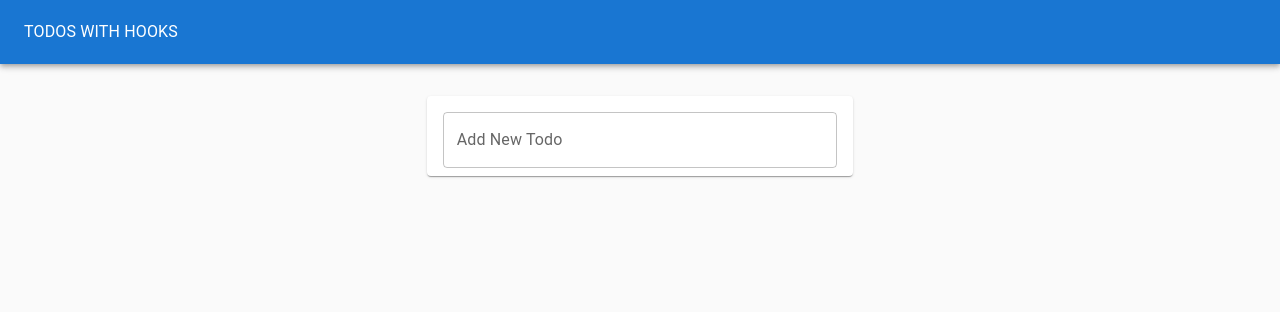
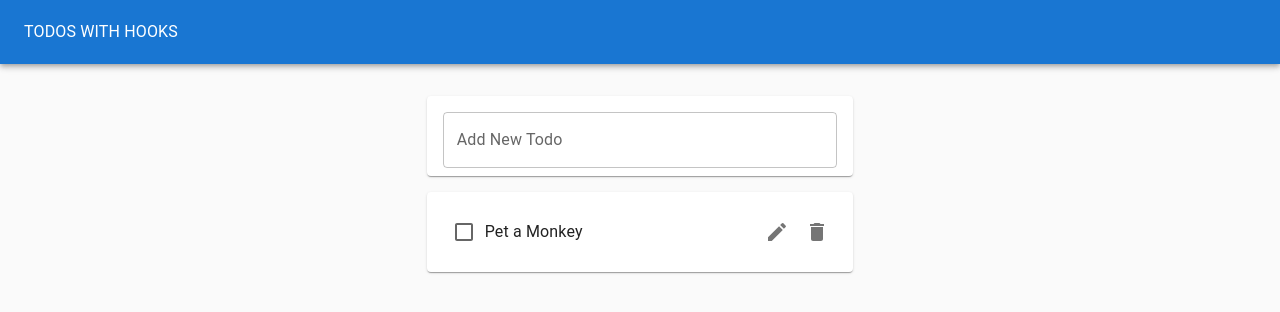
Before and after one commit to operator130/list-app, a React (Create React App) app: page / in a window 1280 px wide. Shown: the top 312 px of the page. Built offline with nearby package versions, Linux system fonts and the light colour scheme.

Commit message:
refactor TodoApp using useLocalStorageState hook

```diff
--- a/src/TodoApp.js
+++ b/src/TodoApp.js
@@ -1,4 +1,4 @@
-import React, { useEffect } from 'react';
+import React from 'react';
 import useTodoState from './hooks/useTodoState';
 import TodoList from './TodoList';
 import TodoForm from './TodoForm';
@@ -9,14 +9,8 @@
 import Grid from '@mui/material/Grid';
 
 function TodoApp() {
-    const initialTodos = JSON.parse(window.localStorage.getItem('todos') || "[]");
+    const initialTodos = [{ id: 1, task: "Pet a Monkey", completed: false }];
     const { todos, addTodo, removeTodo, toggleTodo, editTodo } = useTodoState(initialTodos);
-
-    useEffect(() => {
-        window.localStorage.setItem("todos", JSON.stringify(todos));
-    }, [todos]);
-
-
 
     return (
       <Paper
--- /dev/null
+++ b/src/hooks/useLocalStorageState.js
@@ -0,0 +1,24 @@
+import { useState, useEffect } from 'react';
+
+function useLocalStorageState(key, defaultVal) {
+    //make piece of state based off of value in localstorage (or default)
+    const [state, setState] = useState(() => {
+        let val;
+        try {
+            val = JSON.parse(window.localStorage.getItem(key) || String(defaultVal))
+        }
+        catch (e) {
+            val = defaultVal;
+        }
+        return val;
+    });
+
+    //use useEffect to update localstorage when state changes
+    useEffect(() => {
+        window.localStorage.setItem(key, JSON.stringify(state));
+    }, [state]);
+
+    return [state, setState];
+}
+
+export default useLocalStorageState;
--- a/src/hooks/useTodoState.js
+++ b/src/hooks/useTodoState.js
@@ -1,9 +1,10 @@
-import { useState } from 'react';
+import useLocalStorageState from './useLocalStorageState';
 import { v4 as uuidv4 } from "uuid";
 
 
 export default initialTodos => {
-    const [todos, setTodos] = useState(initialTodos);
+    const [todos, setTodos] = useLocalStorageState('todos', initialTodos);
+
     return {
         todos,
 
```
